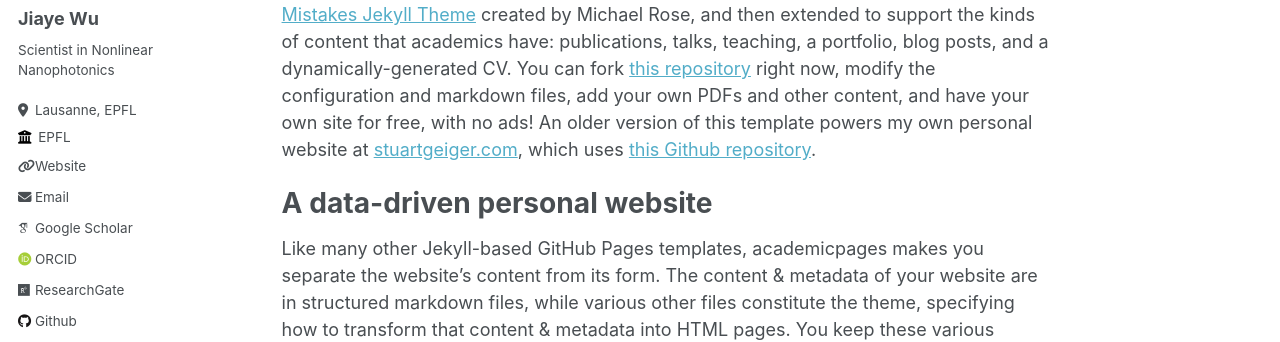
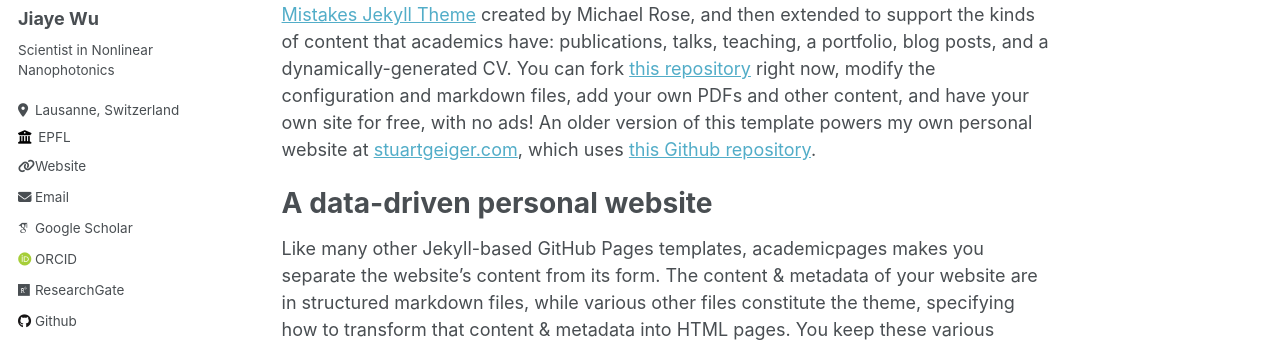
Before and after one commit to jiaye-wu/academicpages-version, a Jekyll site: the page built from _pages/about.md, in a window 1280 px wide. Shown: the part 295-637 px from the top of the page. Built offline with Jekyll 4.4.1, drawn with Linux system fonts in a browser that asks for light colours; some web fonts are replaced.

Commit message:
Update _config.yml

```diff
--- a/_config.yml
+++ b/_config.yml
@@ -26,7 +26,7 @@
   name             : "Jiaye Wu"
   pronouns         : # example: "she/her"
   bio              : "Scientist in Nonlinear Nanophotonics"
-  location         : "Lausanne, EPFL"
+  location         : "Lausanne, Switzerland"
   employer         : "EPFL"
   uri              :  https://jiaye-wu.github.io
   email            : "jiaye.wu@epfl.ch"
```
